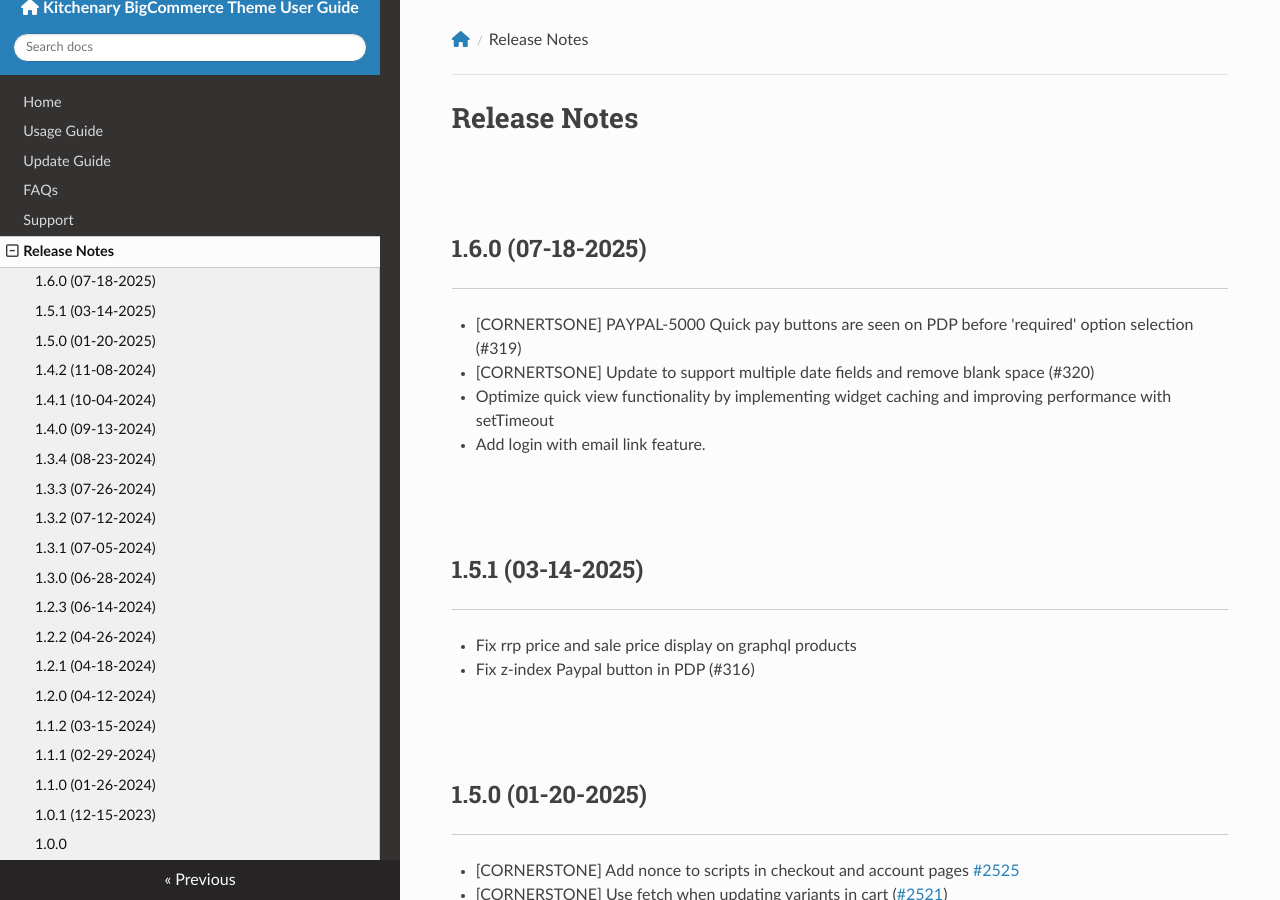
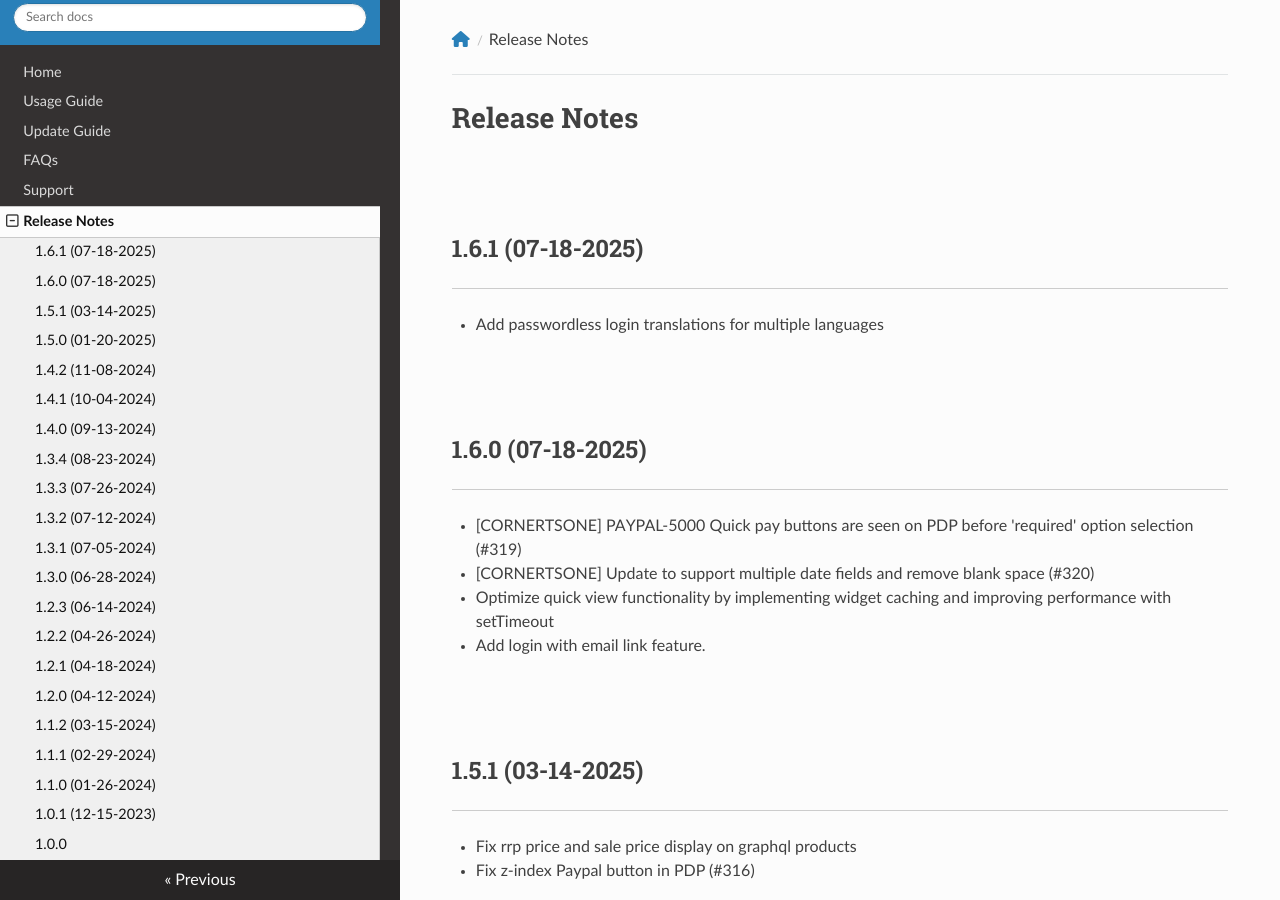
Before and after one commit to allcommerce/bc-kitchenary-docs, an MkDocs documentation site: the page built from docs/changelog.md, in a window 1280 px wide and 900 px high. Built offline with MkDocs 1.6.1, drawn with Linux system fonts in a browser that asks for light colours; nearby versions of some CDN libraries.

Commit message:
Update changelog for version 1.6.1, adding passwordless login translations for multiple languages.

```diff
--- a/docs/changelog.md
+++ b/docs/changelog.md
@@ -1,4 +1,7 @@
 # Release Notes
+
+## 1.6.1 (07-18-2025)
+- Add passwordless login translations for multiple languages
 
 ## 1.6.0 (07-18-2025)
 - [CORNERTSONE] PAYPAL-5000 Quick pay buttons are seen on PDP before 'required' option selection (#319)
```
